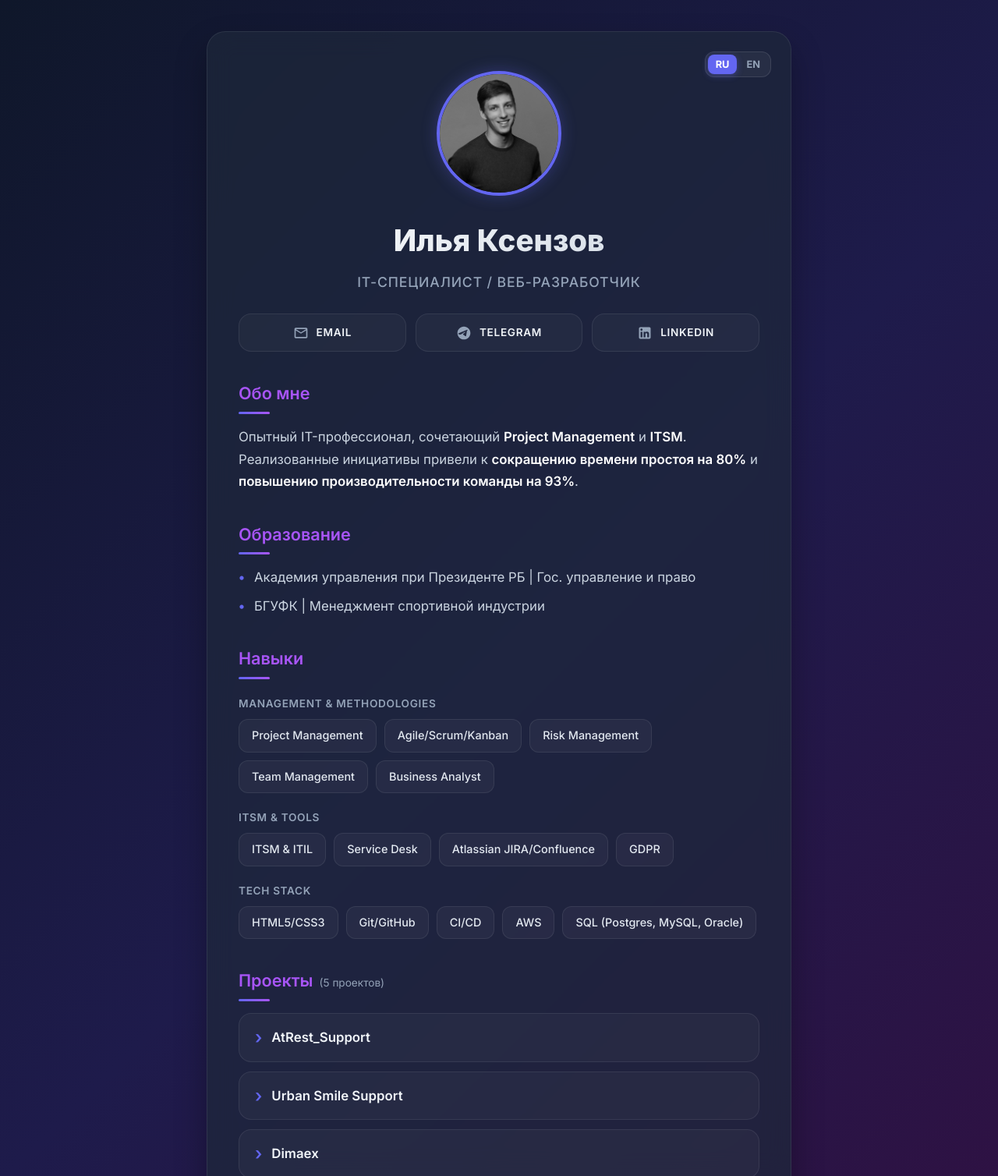
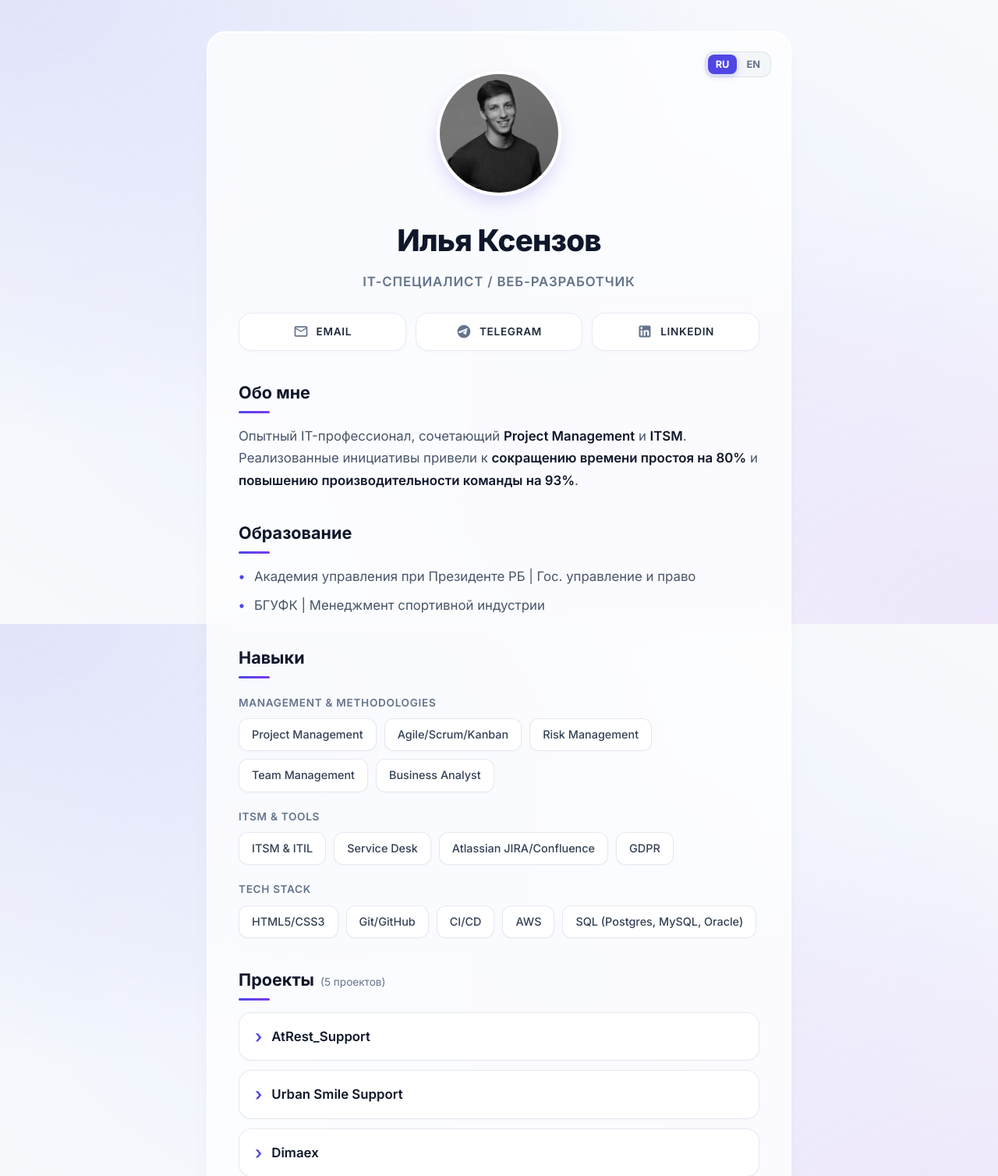
Before and after one commit to Ksenzao/first-prohect, a plain HTML site: page index.html in a window 1280 px wide. Shown: the top 1508 px of the page at 78% size. Drawn offline with Linux system fonts and the light colour scheme.

Commit message:
Update index.html

```diff
--- a/index.html
+++ b/index.html
@@ -9,7 +9,7 @@
     <!-- Favicon -->
     <link rel="icon" href="avatar2.jpg" type="image/jpeg">
 
-    <!-- Open Graph мета-теги (абсолютный URL для корректных превью в мессенджерах) -->
+    <!-- Open Graph мета-теги -->
     <meta property="og:title" content="Резюме | Илья Ксензов">
     <meta property="og:description" content="IT-специалист / Project Manager / Веб-разработчик">
     <meta property="og:image" content="https://ksenzao.github.io/first-prohect/avatar2.jpg">
@@ -30,8 +30,14 @@
         body {
             font-family: 'Inter', sans-serif;
             line-height: 1.7;
-            background: linear-gradient(135deg, #0f172a 0%, #1e1b4b 50%, #311042 100%);
-            color: #f1f5f9;
+            background-color: #f8fafc;
+            /* Современный светлый фон с мягкими размытыми градиентами */
+            background-image:
+                radial-gradient(at 0% 0%, rgba(99, 102, 241, 0.15) 0px, transparent 50%),
+                radial-gradient(at 100% 100%, rgba(168, 85, 247, 0.12) 0px, transparent 50%),
+                radial-gradient(at 50% 50%, rgba(224, 231, 255, 0.5) 0px, transparent 100%);
+            background-attachment: fixed;
+            color: #334155;
             min-height: 100vh;
             display: flex;
             align-items: center;
@@ -39,17 +45,20 @@
             padding: 40px 20px;
         }
 
+        /* Светлая карточка в стиле Glassmorphism */
         .container {
             position: relative;
             max-width: 750px;
             width: 100%;
-            background: rgba(30, 41, 59, 0.7);
-            backdrop-filter: blur(16px);
-            -webkit-backdrop-filter: blur(16px);
+            background: rgba(255, 255, 255, 0.75);
+            backdrop-filter: blur(20px);
+            -webkit-backdrop-filter: blur(20px);
             padding: 50px 40px;
             border-radius: 24px;
-            border: 1px solid rgba(255, 255, 255, 0.08);
-            box-shadow: 0 20px 40px rgba(0, 0, 0, 0.3);
+            border: 1px solid rgba(255, 255, 255, 0.8);
+            box-shadow:
+                0 20px 40px -15px rgba(15, 23, 42, 0.05),
+                0 0 1px 1px rgba(255, 255, 255, 0.9) inset;
             text-align: center;
         }
 
@@ -59,8 +68,8 @@
             top: 25px;
             right: 25px;
             display: flex;
-            background: rgba(255, 255, 255, 0.05);
-            border: 1px solid rgba(255, 255, 255, 0.1);
+            background: rgba(241, 245, 249, 0.8);
+            border: 1px solid rgba(203, 213, 225, 0.6);
             border-radius: 12px;
             padding: 3px;
             gap: 2px;
@@ -69,7 +78,7 @@
         .lang-btn {
             background: transparent;
             border: none;
-            color: #94a3b8;
+            color: #64748b;
             padding: 5px 10px;
             border-radius: 8px;
             font-size: 0.8rem;
@@ -80,13 +89,13 @@
         }
 
         .lang-btn:hover {
-            color: #ffffff;
+            color: #0f172a;
         }
 
         .lang-btn.active {
-            background: #6366f1;
+            background: #4f46e5;
             color: #ffffff;
-            box-shadow: 0 2px 8px rgba(99, 102, 241, 0.4);
+            box-shadow: 0 2px 8px rgba(79, 70, 229, 0.3);
         }
 
         .avatar-wrapper {
@@ -101,26 +110,23 @@
             height: 100%;
             border-radius: 50%;
             object-fit: cover;
-            /* Позиционирование: открываем макушку */
             object-position: center top;
-            border: 4px solid #6366f1;
-            box-shadow: 0 0 20px rgba(99, 102, 241, 0.3);
+            border: 4px solid #ffffff;
+            box-shadow: 0 10px 25px -5px rgba(79, 70, 229, 0.25);
         }
 
         h1 {
             font-size: 2.4rem;
             font-weight: 800;
-            color: #ffffff;
-            background: linear-gradient(135deg, #ffffff 0%, #cbd5e1 100%);
-            -webkit-background-clip: text;
-            -webkit-text-fill-color: transparent;
+            color: #0f172a;
             margin-bottom: 6px;
+            letter-spacing: -0.02em;
         }
 
         .subtitle {
-            color: #94a3b8;
-            font-size: 1.1rem;
-            font-weight: 500;
+            color: #64748b;
+            font-size: 1.05rem;
+            font-weight: 600;
             margin-bottom: 25px;
             text-transform: uppercase;
             letter-spacing: 0.05em;
@@ -139,35 +145,37 @@
             align-items: center;
             justify-content: center;
             gap: 10px;
-            background: rgba(255, 255, 255, 0.03);
-            border: 1px solid rgba(255, 255, 255, 0.08);
+            background: #ffffff;
+            border: 1px solid rgba(226, 232, 240, 0.8);
             padding: 12px 14px;
             border-radius: 16px;
             text-decoration: none;
-            transition: all 0.3s ease;
+            box-shadow: 0 2px 4px rgba(0, 0, 0, 0.02);
+            transition: all 0.3s cubic-bezier(0.4, 0, 0.2, 1);
         }
 
         .contact-card:hover {
-            background: rgba(168, 85, 247, 0.12);
-            border-color: rgba(168, 85, 247, 0.4);
+            background: #ffffff;
+            border-color: rgba(124, 58, 237, 0.4);
             transform: translateY(-3px);
+            box-shadow: 0 12px 20px -8px rgba(124, 58, 237, 0.15);
         }
 
         .contact-svg {
             width: 20px;
             height: 20px;
-            fill: #94a3b8;
+            fill: #64748b;
             transition: fill 0.3s ease;
             flex-shrink: 0;
         }
 
         .contact-card:hover .contact-svg {
-            fill: #a855f7;
+            fill: #7c3aed;
         }
 
         .contact-label {
             font-size: 0.85rem;
-            color: #f1f5f9;
+            color: #1e293b;
             font-weight: 600;
             text-transform: uppercase;
             letter-spacing: 0.05em;
@@ -175,8 +183,8 @@
 
         h2 {
             font-size: 1.35rem;
-            font-weight: 600;
-            color: #a855f7;
+            font-weight: 700;
+            color: #0f172a;
             margin-top: 35px;
             margin-bottom: 15px;
             text-align: left;
@@ -194,25 +202,25 @@
             left: 0;
             width: 40px;
             height: 3px;
-            background: linear-gradient(to right, #6366f1, #a855f7);
+            background: linear-gradient(to right, #4f46e5, #7c3aed);
             border-radius: 2px;
         }
 
         .projects-count {
             font-size: 0.85rem;
-            color: #94a3b8;
+            color: #64748b;
             font-weight: 400;
         }
 
         p {
-            color: #cbd5e1;
+            color: #475569;
             text-align: left;
             font-size: 1.05rem;
             margin-bottom: 10px;
         }
 
         .highlight {
-            color: #fff;
+            color: #0f172a;
             font-weight: 600;
         }
 
@@ -226,7 +234,7 @@
         .info-list li {
             position: relative;
             padding-left: 20px;
-            color: #cbd5e1;
+            color: #475569;
             font-size: 1.05rem;
             margin-bottom: 8px;
         }
@@ -235,14 +243,14 @@
             content: '•';
             position: absolute;
             left: 0;
-            color: #6366f1;
+            color: #4f46e5;
             font-weight: bold;
         }
 
         .skill-category-title {
             text-align: left;
             font-size: 0.85rem;
-            color: #94a3b8;
+            color: #64748b;
             text-transform: uppercase;
             margin: 20px 0 8px;
             font-weight: 600;
@@ -257,20 +265,21 @@
         }
 
         .skills-list li {
-            background: rgba(255, 255, 255, 0.04);
-            border: 1px solid rgba(255, 255, 255, 0.08);
+            background: #ffffff;
+            border: 1px solid rgba(226, 232, 240, 0.9);
             padding: 8px 16px;
             border-radius: 12px;
             font-size: 0.9rem;
-            color: #e2e8f0;
+            color: #334155;
             font-weight: 500;
+            box-shadow: 0 1px 2px rgba(0,0,0,0.03);
             transition: all 0.2s ease;
         }
 
         .skills-list li:hover {
-            background: rgba(99, 102, 241, 0.15);
-            border-color: rgba(99, 102, 241, 0.4);
-            color: #ffffff;
+            background: #f1f5f9;
+            border-color: rgba(79, 70, 229, 0.4);
+            color: #4f46e5;
             transform: translateY(-2px);
         }
 
@@ -283,20 +292,21 @@
         }
 
         details {
-            background: rgba(255, 255, 255, 0.03);
-            border: 1px solid rgba(255, 255, 255, 0.08);
+            background: #ffffff;
+            border: 1px solid rgba(226, 232, 240, 0.9);
             border-radius: 16px;
             overflow: hidden;
             transition: all 0.3s ease;
             text-align: left;
+            box-shadow: 0 1px 3px rgba(0,0,0,0.02);
         }
 
         details[open] {
-            background: rgba(255, 255, 255, 0.05);
-            border-color: rgba(168, 85, 247, 0.3);
+            background: #ffffff;
+            border-color: rgba(124, 58, 237, 0.3);
+            box-shadow: 0 10px 20px -5px rgba(0, 0, 0, 0.04);
         }
 
-        /* Плавная анимация появления текста в проектах */
         details[open] .project-content {
             animation: fadeIn 0.3s ease-in-out;
         }
@@ -316,7 +326,7 @@
             padding: 16px 20px;
             font-weight: 600;
             font-size: 1.05rem;
-            color: #f1f5f9;
+            color: #0f172a;
             cursor: pointer;
             list-style: none;
             display: flex;
@@ -331,29 +341,29 @@
         }
 
         summary:hover {
-            color: #a855f7;
+            color: #7c3aed;
         }
 
         summary::before {
             content: '›';
             font-size: 1.4rem;
             line-height: 1;
-            color: #6366f1;
+            color: #4f46e5;
             transition: transform 0.3s ease;
             display: inline-block;
         }
 
         details[open] summary::before {
             transform: rotate(90deg);
-            color: #a855f7;
+            color: #7c3aed;
         }
 
         /* Детальная верстка раскрытого проекта */
         .project-content {
             padding: 0 20px 20px 20px;
-            color: #cbd5e1;
+            color: #475569;
             font-size: 0.95rem;
-            border-top: 1px solid rgba(255, 255, 255, 0.04);
+            border-top: 1px solid rgba(241, 245, 249, 1);
             padding-top: 20px;
         }
 
@@ -372,14 +382,14 @@
 
         .field-label {
             font-size: 0.8rem;
-            color: #94a3b8;
+            color: #64748b;
             font-weight: 500;
             text-transform: capitalize;
         }
 
         .field-value {
-            color: #f1f5f9;
-            font-weight: 500;
+            color: #0f172a;
+            font-weight: 600;
             font-size: 0.95rem;
         }
 
@@ -394,7 +404,7 @@
         .project-section p {
             font-size: 0.95rem;
             line-height: 1.6;
-            color: #cbd5e1;
+            color: #475569;
             margin-bottom: 0;
         }
 
@@ -406,7 +416,7 @@
         .resp-list li {
             position: relative;
             padding-left: 18px;
-            color: #cbd5e1;
+            color: #475569;
             font-size: 0.95rem;
             margin-bottom: 6px;
         }
@@ -415,31 +425,14 @@
             content: '•';
             position: absolute;
             left: 0;
-            color: #f1f5f9;
+            color: #4f46e5;
         }
 
         .tech-tags {
-            color: #f1f5f9;
-            font-weight: 500;
+            color: #1e293b;
+            font-weight: 600;
             font-size: 0.95rem;
             margin-top: 4px;
-        }
-
-        .project-link {
-            display: inline-flex;
-            align-items: center;
-            gap: 6px;
-            color: #a855f7;
-            text-decoration: none;
-            font-weight: 600;
-            font-size: 0.9rem;
-            margin-top: 12px;
-            transition: color 0.2s ease;
-        }
-
-        .project-link:hover {
-            color: #6366f1;
-            text-decoration: underline;
         }
 
         @media (max-width: 600px) {
@@ -741,11 +734,9 @@
                 }
             });
 
-            // Сохраняем язык пользователя в LocalStorage
             localStorage.setItem('user_lang', lang);
         }
 
-        // Автозагрузка выбранного ранее языка при старте
         document.addEventListener('DOMContentLoaded', () => {
             const savedLang = localStorage.getItem('user_lang') || 'ru';
             switchLang(savedLang);
```
